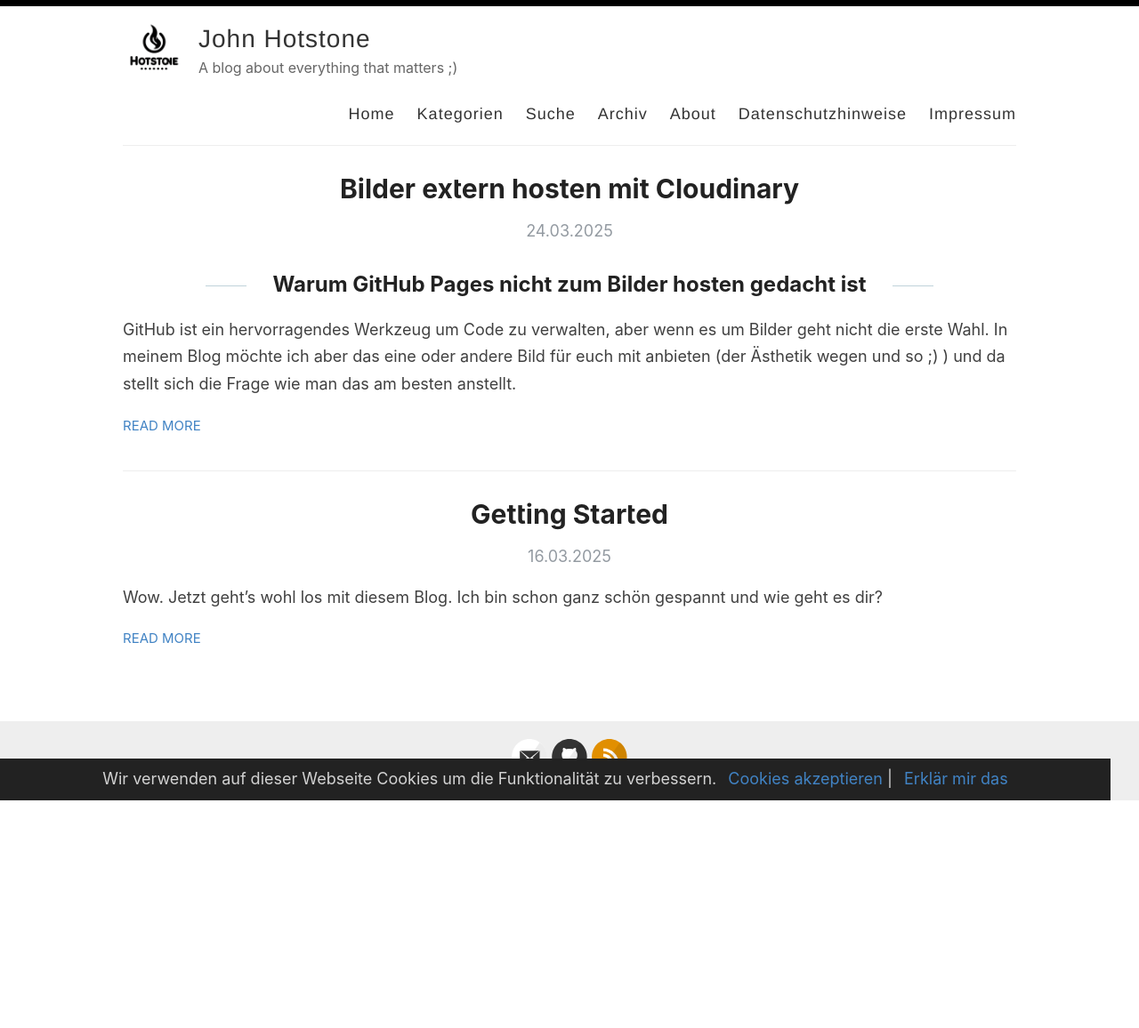
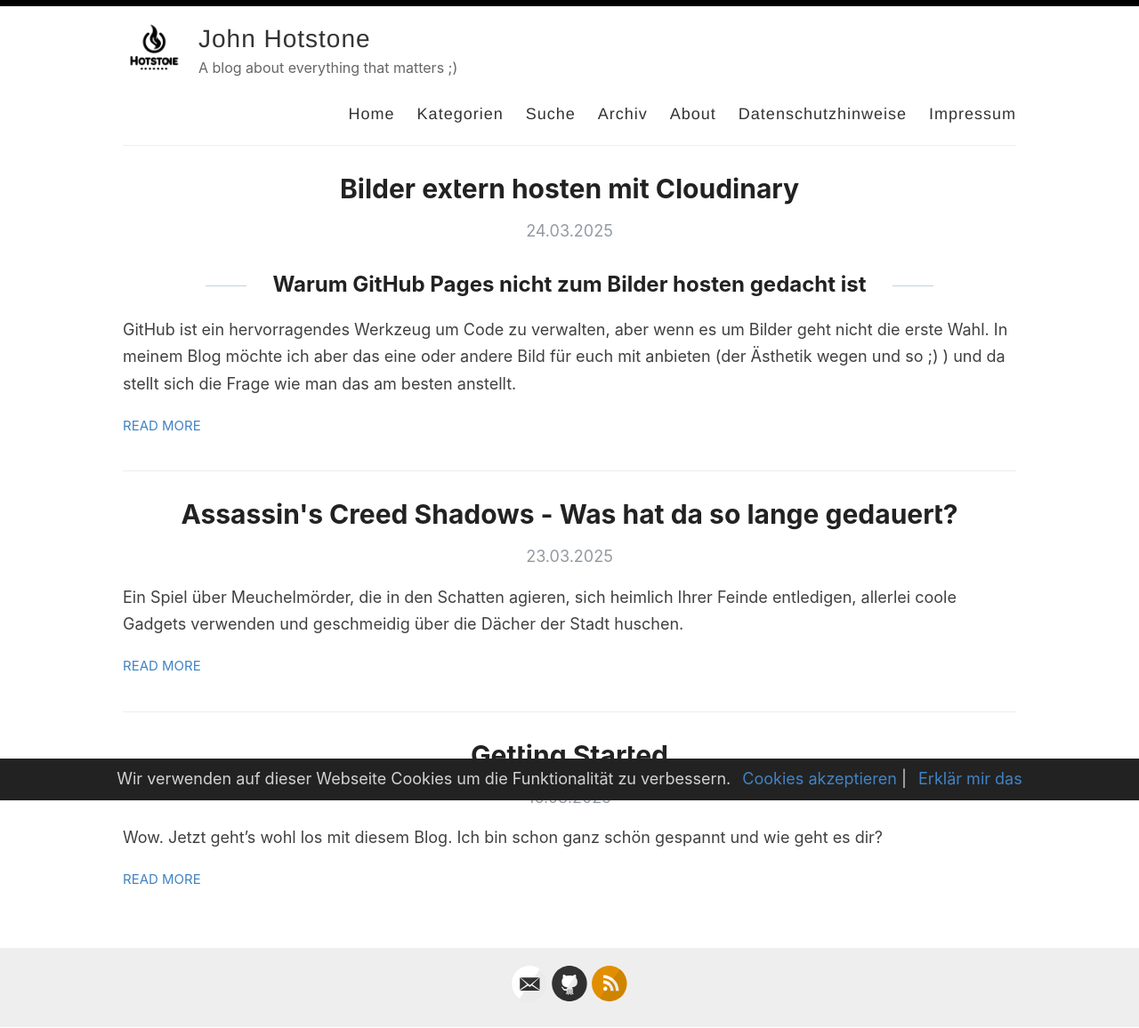
Before and after one commit to john-hotstone/john-hotstone.github.io, a Jekyll site: the page built from index.html, in a window 1280 px wide. Shown: the whole page at 89% size. Built offline with Jekyll 4.4.1, drawn with Linux system fonts in a browser that asks for light colours; the list of posts is cut into pages by our own code; before the commit the page ends 901 px from its top, so only the background shows below that; some of the changed lines change nothing that is shown.

Commit message:
Post: AC Shadows Release

```diff
--- a/_includes/cookie-consent.html
+++ b/_includes/cookie-consent.html
@@ -1,5 +1,5 @@
 <style>
-    #cookie-notice {padding: 0.5rem 1rem; display: none; text-align: center; position: fixed; bottom: 0; width: calc(100% - 2rem); background: #222; color: rgba(255,255,255,0.8);}
+    #cookie-notice {padding: 0.5rem 1rem; display: none; text-align: center; position: fixed; bottom: 0; width: calc(100%); background: #222; color: rgba(255,255,255,0.8);}
     #cookie-notice a {display: inline-block; cursor: pointer; margin-left: 0.5rem;}
     @media (max-width: 767px) {
         #cookie-notice span {display: block; padding-top: 3px; margin-bottom: 1rem;}
--- /dev/null
+++ b/_posts/2025-3-23-Assassins-Creed-Shadows-Release.md
@@ -0,0 +1,15 @@
+---
+layout: post
+title: Assassin's Creed Shadows - Was hat da so lange gedauert?
+categories: [Gaming]
+---
+Ein Spiel über Meuchelmörder, die in den Schatten agieren, sich heimlich Ihrer Feinde entledigen, allerlei coole Gadgets verwenden und  geschmeidig über die Dächer der Stadt huschen.
+
+Klingt nach Ninjas? Aber Hallo! Mit Assassin's Creed Shadows ist es jetzt soweit und die Reise geht für die langlebige Spielereihe endlich nach Japan, wie es die Fans schon seit Jahren sehnlichst erwarten. Da fragt man sich dann schon: War das Szenario etwa zu naheliegend oder was hat da so lange gedauert? Ein Aspekt dürfte gewesen sein, dass man den direkten Vergleich mit dem herausragenden Ghost of Tsushima scheute. Das Spiel war technisch beeindruckend, hat im Jahr 2020 nochmal alles aus der PS4 herausgeholt und die japanische Meuchelmörderfantasie schon fast in Perfektion abgebildet (auch wenn der Protagonist ein sehr zweifelnder Schleicher war, der die Schleicheinlagen im Hinblick auf seine Gesinnung als ehrenhafter Samurai als notwendiges Übel betrachtete). Ein Release in direkter zeitlicher Nähe zu diesem Überraschungshit hätte unweigerlich zu Vergleichen geführt und im Falle einer mangelhaften Qualität das vielgewünschte Szenario für Assassin's Creed auf absehbare Zeit verbrennen können. Fünf Jahre später traut sich Ubisoft nun auch an die Materie und hat mit dem Timing immerhin eine gute Lücke gefunden kurz bevor das nächste Ghost of Tsushima erscheint, was mutmaßlich bereits in 2025 oder 2026 der Fall sein soll. Stellt sich also die Frage: Hat sich das Warten gelohnt?
+
+## Internationale Wertungen - Viel Licht, etwas Schatten
+Der generelle Tenor ist ziemlich eindeutig: Gut Ding will Weile haben und Assassin's Creed Shadows ist nach dem eher durchwachsenen Valhalla wieder gut geworden. Die Betonung liegt hier auf "Gut", nicht herausragend oder gar ein Meisterwerk, aber für Fans des Szenarios und der Spielereihe tolles Futter und für alle anderen immerhin einen Versuch wert. Die Wertungen liegen dabei im Schnitt je nach Plattform zwischen 80 und 90 Punkten (von 100) und dürfte Ubisoft damit zumindest monetär einen Achtungserfolg bescheren. Dem Vernehmen nach ist das aber auch dringend nötig, Shadows scheint ein Schicksalsprodukt für die Firma zu sein, ein Fehlschlag wäre fatal.
+
+Gelobt wird durch die Bank die Welt und deren Optik. Das feudale Japan ist richtig schick und japanophile Gamer wie ich kommen hier voll auf ihre Kosten. Auch die Kämpfe wissen zu überzeugen, wobei der Fokus diesmal wieder stärker auf dem Schleichen liegt als das bei früheren Serienteilen noch der Fall war (ja ich schau dich an AC Valhalla). Geschichte und Storytelling spalten die Kritiker, sind im großen und ganzen aber unterhaltsam und zweckmäßig genug um die Spielmechanik zu tragen damit über die gesamte Spielzeit keine Langeweile aufkommt.
+
+Alles in allem schaut das Spiel für mich persönlich jedenfalls richtig vielversprechend aus. Mit den Standardeinstellungen ist das Game ein relativ klassisches AC, aber mit einem unverbrauchten Setting das zumindest Genrefans glücklich machen dürfte. Für alle die sich noch etwas mehr Assassinenfeeling wünschen beschreiben die [Kollegen bei Eurogamer](https://www.eurogamer.de/dreht-bei-assassins-creed-shadows-die-regler-hoch-und-ihr-bekommt-das-vielleicht-beste-ac-erlebnis-das-euch-die-serie-ja-gab) einen spannenden Ansatz wie man mit den eingebauten Schwierigkeitsgraden zudem ein völlig neues und schleichlastigeres Spielgefühl erzeugen kann. Als Fan von Splinter Cell und Metal Gear werde ich das auf jeden Fall auch einmal versuchen. Was denkt ihr von AC Shadows? Yay or Nay? Man sieht sich dann in Japan :).Game on.
```
